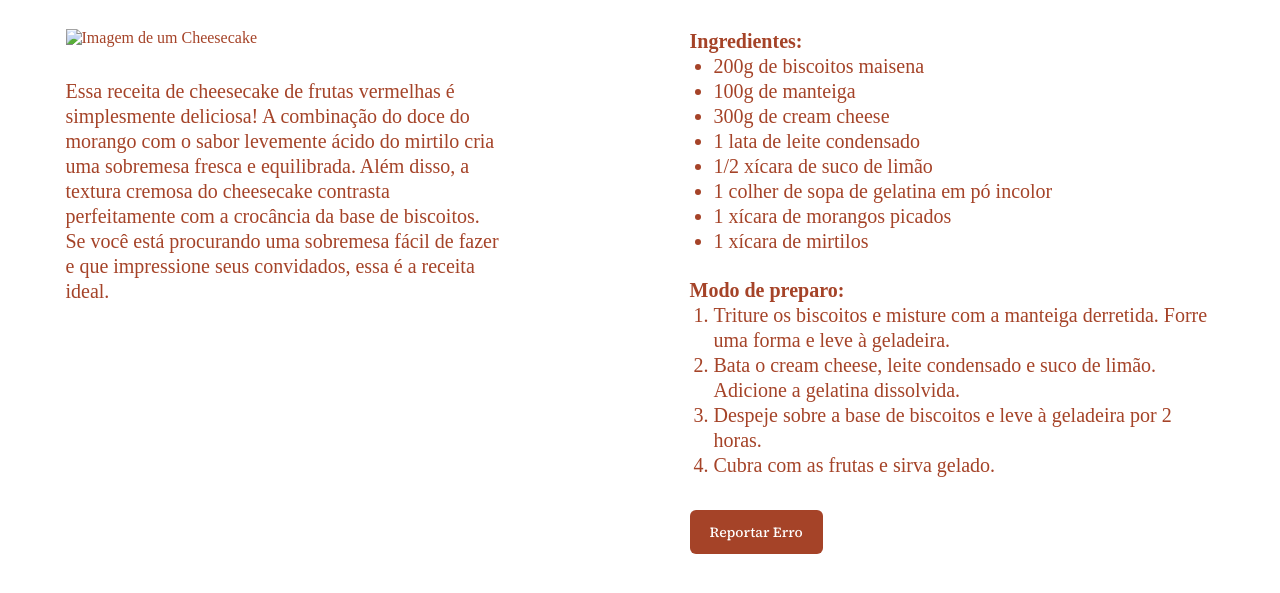
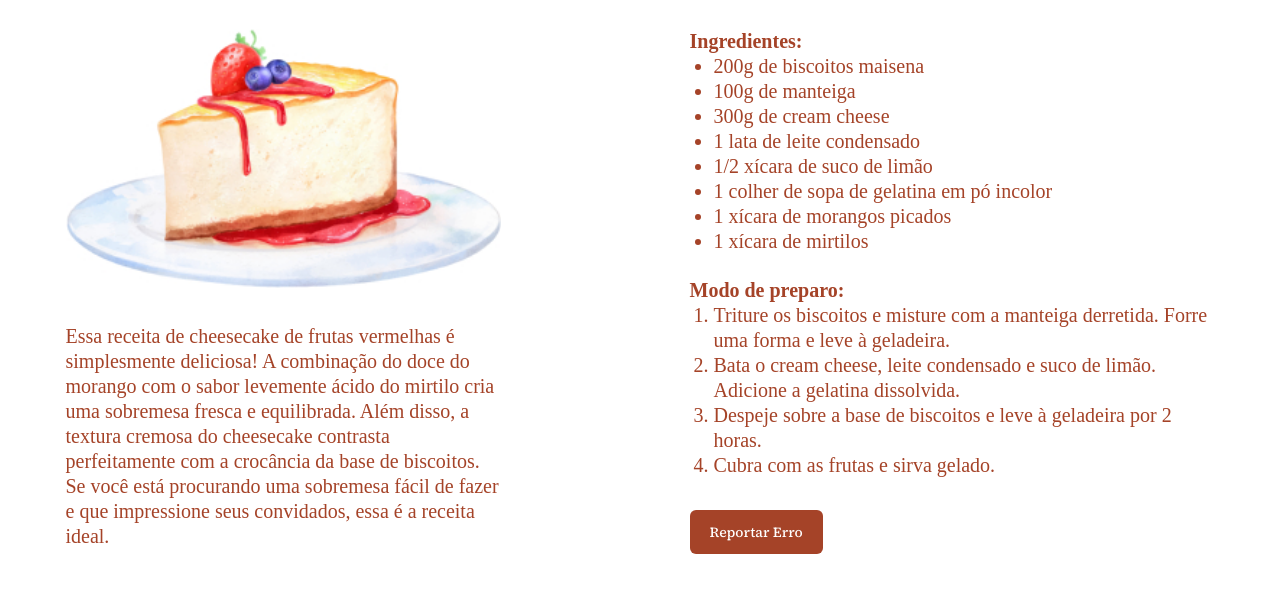
Before and after one commit to arthursnr/Projetos, a plain HTML site: page index.html in a window 1280 px wide. Shown: the part 143-736 px from the top of the page. Drawn offline with Linux system fonts and the light colour scheme; the site is published under a folder, as on GitHub Pages, so addresses that start at the root find nothing; a web font is replaced by a local one.

Commit message:
Update index.html

```diff
--- a/index.html
+++ b/index.html
@@ -16,7 +16,7 @@
         <div class="recipe">
             <h1>Cheesecake de Frutas</h1>
 
-            <img src="/assets/image 1.jpg" alt="Imagem de um Cheesecake">
+            <img src="assets/image 1.jpg" alt="Imagem de um Cheesecake">
             <p>Essa receita de cheesecake de frutas vermelhas é simplesmente deliciosa! A combinação do doce do morango com o sabor levemente ácido do mirtilo cria uma sobremesa fresca e equilibrada. Além disso, a textura cremosa do cheesecake contrasta perfeitamente com a crocância da base de biscoitos. Se você está procurando uma sobremesa fácil de fazer e que impressione seus convidados, essa é a receita ideal.
             </p>
         </div>
```
